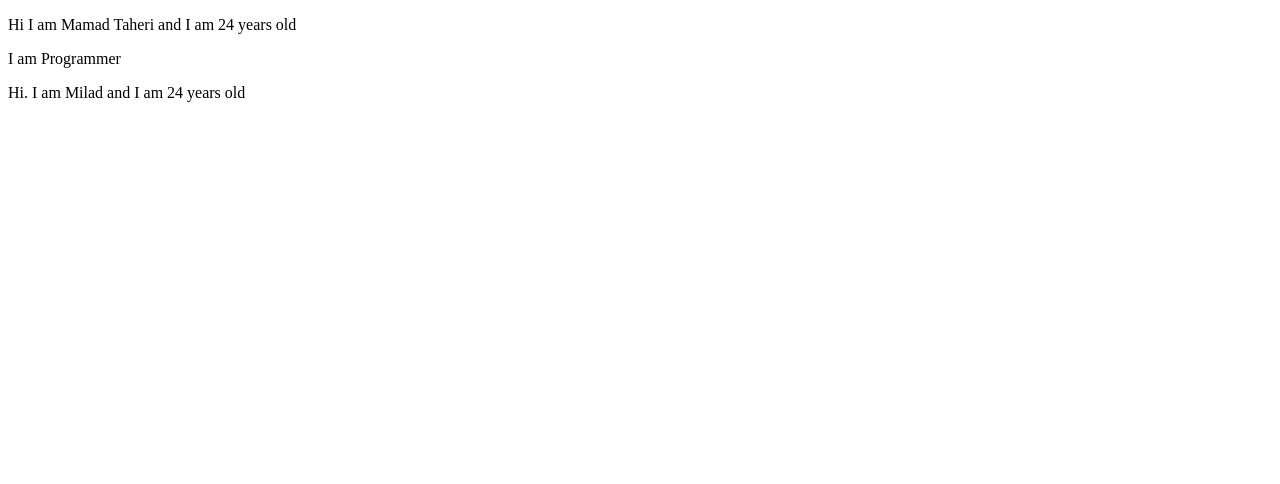
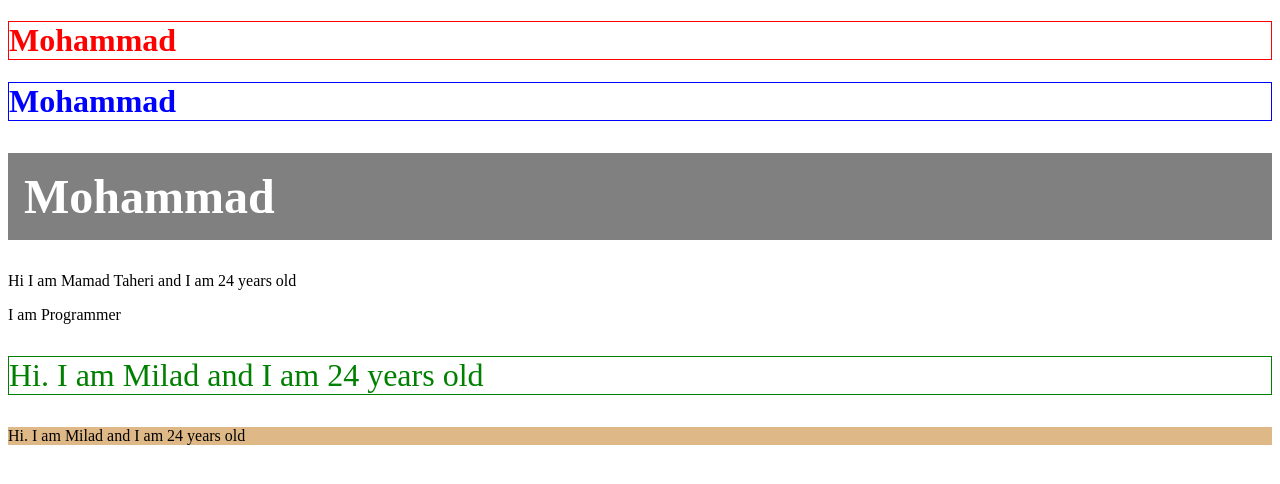
Before and after one commit to MamadTaheri/react-training, a React (Create React App) app: page / in a window 1280 px wide. Shown: the top 484 px of the page. Built offline with nearby package versions, Linux system fonts and the light colour scheme.

Commit message:
Ordinary css in react

```diff
--- /dev/null
+++ b/src/App.css
@@ -0,0 +1,7 @@
+.header
+{
+    color: white;
+    font-size: 3rem;
+    background: gray;
+    padding: 1rem;
+}
--- a/src/App.js
+++ b/src/App.js
@@ -2,12 +2,18 @@ import React, { Component } from "react";
 
 import UserC from "./UserC";
 import UserF from "./UserF";
+import "./App.css"
 
 class App extends Component {
+
+    header = {color:"blue", fontSize:"2rem", border:"1px solid blue"};
 
   render() {
     return (
       <div>
+          <h1 style={{color:"red", fontSize:"2rem", border:"1px solid red"}}>Mohammad</h1>
+          <h1 style={this.header}>Mohammad</h1>
+          <h1 className="header">Mohammad</h1>
           <UserC LastName ="Taheri" career="Programmer" />
           <UserF name="Milad" age="24"/>
       </div>
--- /dev/null
+++ b/src/UserF.css
@@ -0,0 +1,4 @@
+.paragraph
+{
+    background-color: burlywood;
+}
--- a/src/UserF.js
+++ b/src/UserF.js
@@ -1,20 +1,17 @@
 import React from 'react';
 
-// const UserF = (props) => {
-//     const {name, age} = props
-//     return (
-//         <div>
-//             <p>Hi. I am {name} and I am {age} years old</p>
-//         </div>
-//     );
-// };
+import "./UserF.css"
 
-const UserF = ({name, age}) => {
+const UserF = (props) => {
+    const {name, age} = props
+    const header = {color:"green", fontSize:"2rem", border:"1px solid green"};
     return (
         <div>
-            <p>Hi. I am {name} and I am {age} years old</p>
+            <p style={header}>Hi. I am {name} and I am {age} years old</p>
+            <p className="paragraph">Hi. I am {name} and I am {age} years old</p>
         </div>
     );
 };
 
+
 export default UserF;
```
